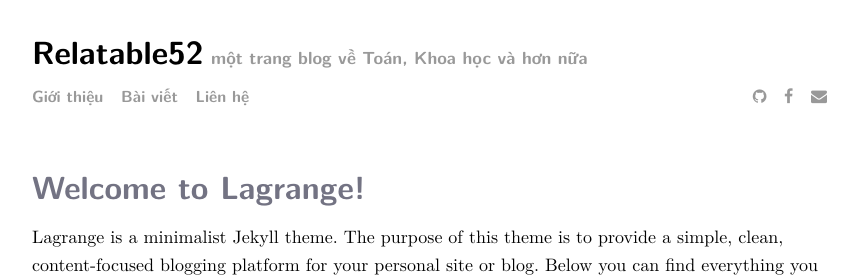
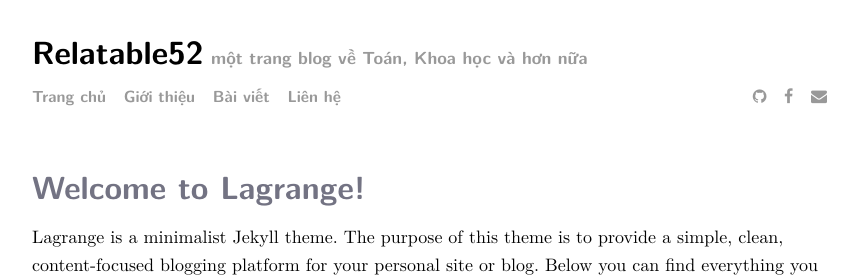
Before and after one commit to relatable52/relatable52.github.io, a Jekyll site: the page built from index.html, in a window 1280 px wide. Shown: the top 278 px of the page, without its empty margins (208-1066 px from the left). Built offline with Jekyll 4.4.1, drawn with Linux system fonts in a browser that asks for light colours; the list of posts is cut into pages by our own code.

Commit message:
Update settings.yml

```diff
--- a/_data/settings.yml
+++ b/_data/settings.yml
@@ -7,6 +7,7 @@ disqus:
 google-ID: 'UA-216358547-1'
 
 menu:
+- {name: 'Trang chủ', url: ''}
 - {name: 'Giới thiệu', url: 'about.html'}
 - {name: 'Bài viết', url: 'writing.html'}
 - {name: 'Liên hệ', url: 'contact.html'}
```
